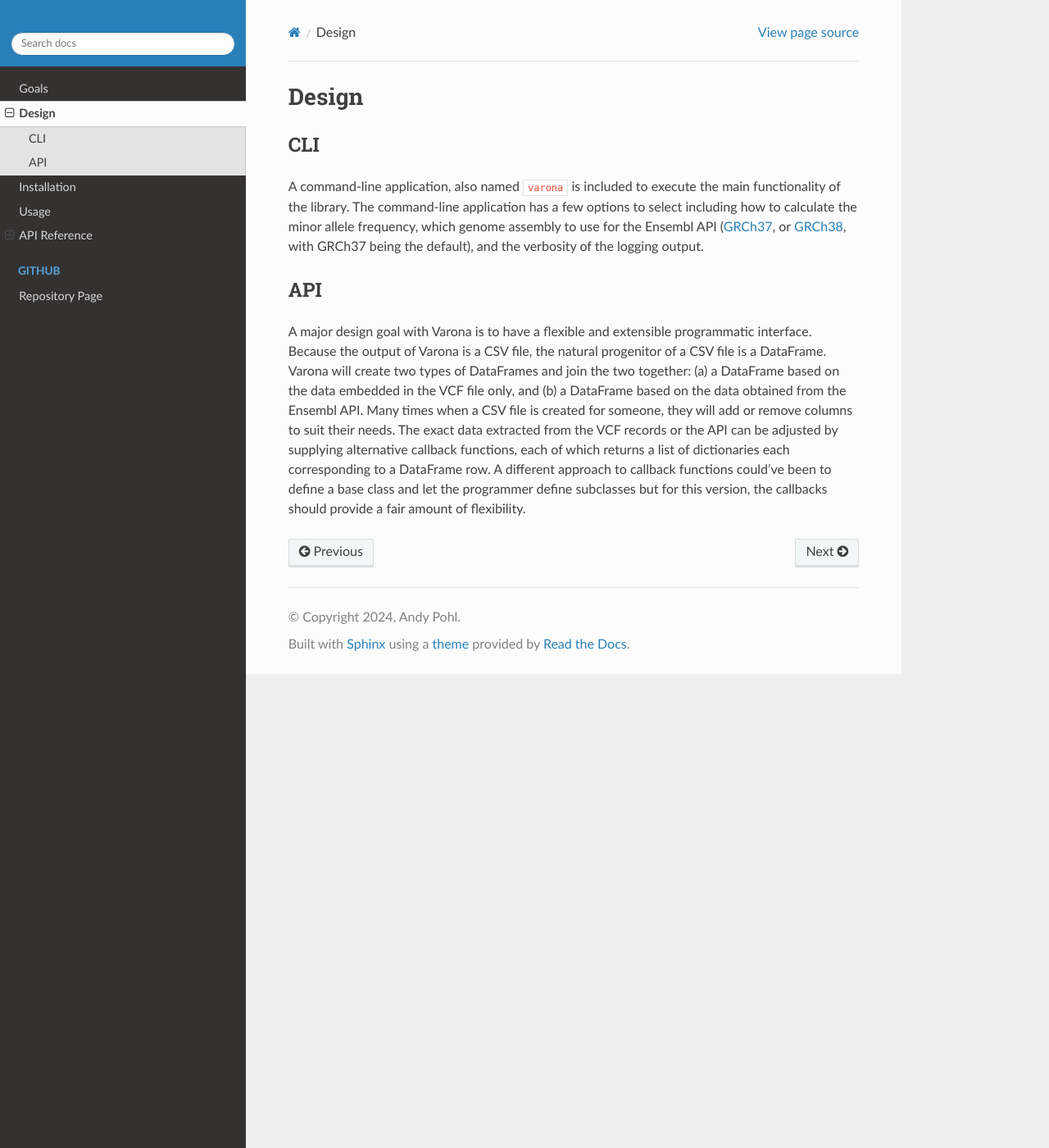
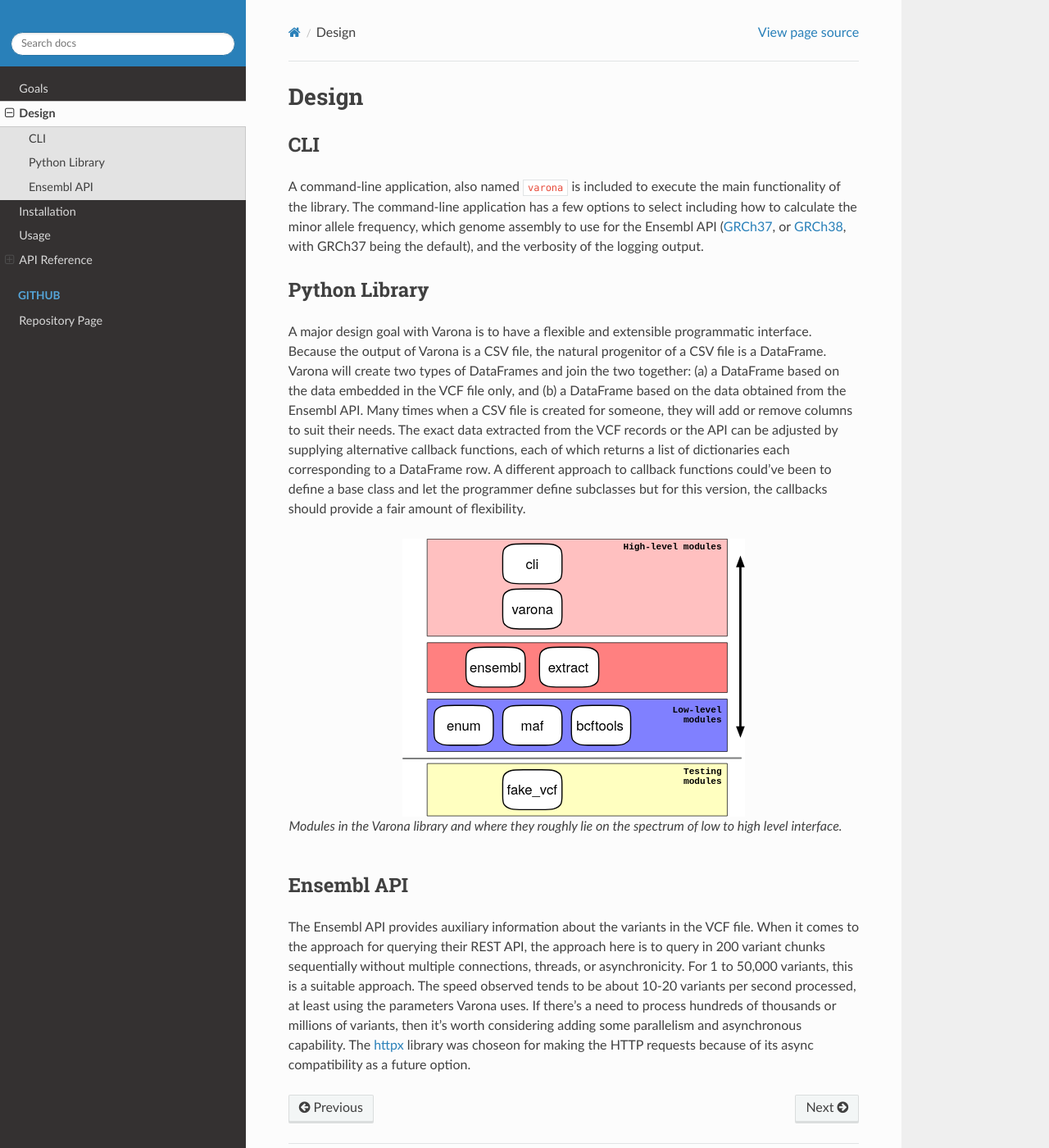
Before and after one commit to andypohl/varona, a Sphinx documentation site: the page built from docs/source/design.rst, in a window 1280 px wide and 1400 px high. Shown: the whole window at 82% size. Built offline with Sphinx 7.4.7 and the Read the Docs theme 2.0.0, drawn with Linux system fonts in a browser that asks for light colours.

Commit message:
small diagram

```diff
--- a/docs/source/design.rst
+++ b/docs/source/design.rst
@@ -13,9 +13,9 @@ or `GRCh38 <http://rest.ensembl.org/>`_, with GRCh37 being the default),
 and the verbosity of the logging output.
 
 
-===
-API
-===
+==============
+Python Library
+==============
 
 A major design goal with Varona is to have a flexible and extensible
 programmatic interface. Because the output of Varona is a CSV file, the natural
@@ -29,3 +29,27 @@ functions, each of which returns a list of dictionaries each corresponding to
 a DataFrame row. A different approach to callback functions could've been to
 define a base class and let the programmer define subclasses but for this
 version, the callbacks should provide a fair amount of flexibility.
+
+.. figure:: _static/modules.svg
+   :align: center
+   :width: 60%
+
+   Modules in the Varona library and where they roughly lie on the spectrum of low to high level interface.
+
+.. raw:: html
+
+   <br>
+
+===========
+Ensembl API
+===========
+
+The Ensembl API provides auxiliary information about the variants in the VCF file.
+When it comes to the approach for querying their REST API, the approach here is
+to query in 200 variant chunks sequentially without multiple connections, threads,
+or asynchronicity.  For 1 to 50,000 variants, this is a suitable approach.  The
+speed observed tends to be about 10-20 variants per second processed, at least
+using the parameters Varona uses.  If there's a need to process hundreds of
+thousands or millions of variants, then it's worth considering adding some
+parallelism and asynchronous capability.  The `httpx <https://www.python-httpx.org/>`_ library was choseon for
+making the HTTP requests because of its async compatibility as a future option.
```
Also changed, not shown: docs/source/_static/modules.svg (added).
